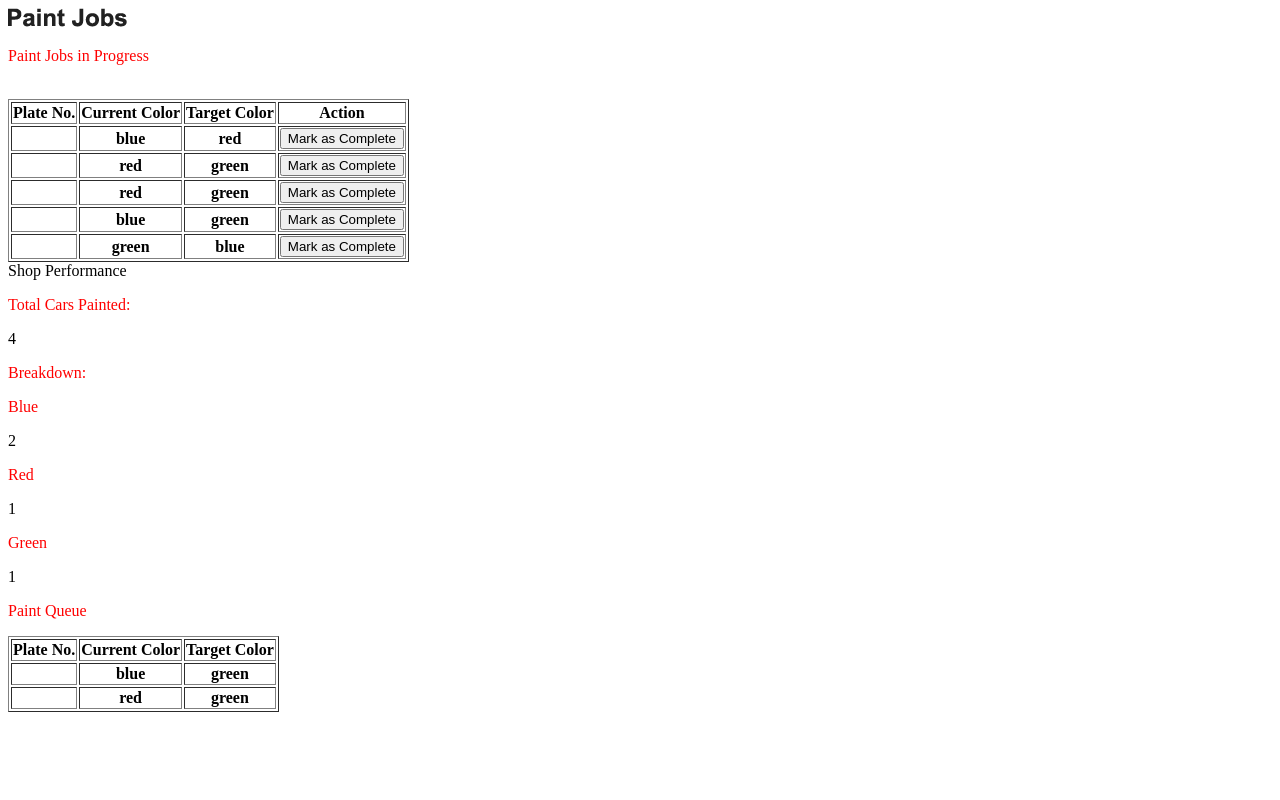
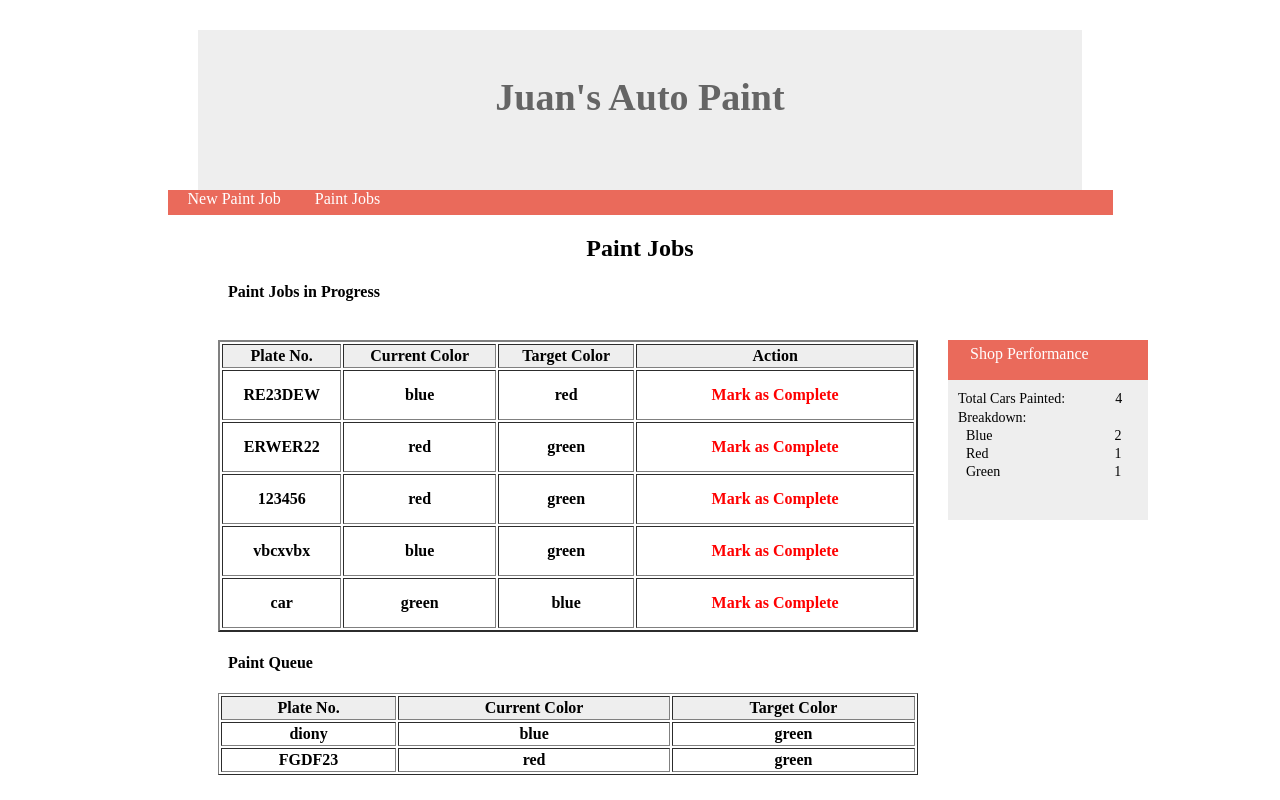
Before and after one commit to dionyanilao/Web-Developer-Practical-Exam, a PHP site: page /queue.php in a window 1280 px wide. Run offline with PHP 8.4, Linux system fonts and the light colour scheme; data comes from the database, SQL or seed files in the repository; both versions use the stored data as it was after the commit; data that the repository does not hold is empty.

Commit message:
Web Developer Practical Exam

```diff
--- /dev/null
+++ b/assets/css/style3.css
@@ -0,0 +1,197 @@
+
+::-webkit-scrollbar {
+    display: none;
+}
+
+
+body {
+  -ms-overflow-style: none;
+}
+
+.done{
+	color: red;
+	border: none;
+    background-color: inherit;
+    padding: 14px 28px;
+    font-size: 16px;
+    cursor: pointer;
+    display: inline-block;
+    text-decoration: none;
+}
+.header-container{
+	background-color: #EEEEEE;
+	height:150px;
+	opacity:1;
+	width: 70%;
+	margin: auto;
+	padding-top: 10px;
+	margin-top: 30px;
+}
+.header{
+	color: #656565;
+	font-size: 38px;
+	text-align: center;
+	margin-top: 35px;
+
+}
+.nav-container{
+	background-color: #EA6A5B;
+	width: 945px;
+	margin: auto;
+	height: 25px;
+
+
+
+}
+
+.nav{
+	margin-left: 10px;
+	padding: 10px;
+	margin-top: 5px;
+	color: white;
+	padding-bottom: 4px;
+    display: inline;
+
+
+}
+a{
+	text-decoration: none;
+}
+.nav:hover ,  .nav:active  {
+	border-bottom: solid 2px #000;
+	color: black;
+}
+
+h2{
+	text-align: center;
+}
+#image-container{
+	text-align: center;
+}
+#image1{
+	margin-right: 200px;
+}
+#arrow{
+	position: absolute;
+	right: 640px;
+	top: 340px;
+}
+.header3{
+	margin-left: 210px;
+}
+.cardetails{
+	margin-left: 210px;
+}
+.submit-cd{
+	background-color: #EA6A5B;
+	width: 120px;
+	height: 30px;
+	color: white;
+	border:none;
+	margin-top: 13px;
+}
+.cd-input{
+	width: 200px;
+	margin-top: 10px;
+}
+#plate-number{
+	margin-left: 50px;
+	width: 195px;
+}
+#c-color{
+	margin-left: 23px;
+}
+#t-color{
+	margin-left:32px;
+}
+
+
+
+.tblInProgress{
+	width: 700px;
+	margin-left: 210px;
+	float: left;
+	height: 100px;
+
+}
+
+
+th{
+	height: 20px;
+}
+tr{
+	height: 20px;
+}
+.breakdown{
+	background-color: #EEEEEE;
+	width: 180px;
+	float: left;
+	line-height: 1.3;
+	height: 120px;
+	margin-left: 30px;
+	font-size: 14px;
+	padding: 10px;
+	padding-top: 10px;
+
+
+
+}
+.sp{
+	background-color: #EA6A5B;
+	overflow: auto;
+	width: 200px;
+	height: 40px;
+	margin-left: 940px;
+
+	color: white;
+}
+.spHeader{
+	position: absolute;
+	left: 970px;
+	top: 345px;
+}
+.result1{
+	margin-left: 50px;
+}
+.result2{
+	margin-left: 122px;
+}
+.result3{
+	margin-left: 126px;
+}
+.result4{
+	margin-left: 114px;
+}
+
+.header5{
+	margin-left: 220px;
+}
+
+tbody{
+	text-align: center;
+	height: 10px;
+}
+thead{
+	background-color: #EEEEEE;
+}
+.breakdownColors{
+	margin-left: 8px;
+}
+.pq{
+	width: 700px;
+	margin-left: 210px;
+	float: left;
+	height: 100px;
+
+}
+
+.inProgress{
+	width: 700px;
+}
+#pq{
+	margin-left: 10px;
+}
+small{
+	margin-left: 200px;
+	color: red;
+}
--- a/css/style.css
+++ /dev/null
@@ -1,3 +0,0 @@
-p{
-	color: red;
-}
--- /dev/null
+++ b/header.php
@@ -0,0 +1,17 @@
+<!DOCTYPE html>
+<html>
+<head>
+	<title></title>
+	<link rel="stylesheet" type="text/css" href="assets/css/style3.css">
+</head>
+<body>
+
+
+
+	<div class="header-container">
+		<h1 class="header">Juan's Auto Paint</h1>
+	</div>
+	 <div class="nav-container">
+		<a class="nav" id="nav1" href="index.php">New Paint Job</a>
+		<a class="nav" href="queue.php">Paint Jobs</a>
+	</div>
--- a/queue.php
+++ b/queue.php
@@ -1,19 +1,14 @@
 
 <?php
-require 'includes/conn.php'
+require 'includes/conn.php';
+require 'header.php';
  ?>
-<!DOCTYPE html>
-<html>
-<head>
 
-<title></title>
-<link rel="stylesheet" type="text/css" href="css/style.css">
-</head>
-<body>
-<img class ="paintjob" src="assets/images/paintjob.png">
+<h2 class="header2">Paint Jobs</h2>
 
-<p>Paint Jobs in Progress</p><br>
-<table border="1" class="inProgress">
+<h4 class="header5">Paint Jobs in Progress</h4><br>
+<form method="POST" class="in-progress">
+<table border="2" class="tblInProgress">
 	<thead>
     <tr>
       <th scope="col">Plate No.</th>
@@ -29,15 +24,34 @@ require 'includes/conn.php'
 		$result = mysqli_query($conn, $sql);
 		$resultCheck = mysqli_num_rows($result);
 
+
 		if ($resultCheck > 0 ) {
 			while($rows = mysqli_fetch_assoc($result)){
-				echo "<tbody><tr><th>" . $rows['plate-no.'] . "</th><th>" .$rows['current']. "</th><th>" . $rows['target'] . "</th><th>" .'<button class="done">Mark as Complete</button>' . "</th></tr></tbody>" ;
+				echo "<tbody><tr><th>" . $rows['plate'] . "</th><th>" .$rows['current']. "</th><th>" . $rows['target'] . "</th><th>" .'<a onclick = refresh() href=queue.php?id='.$rows['id']  .' class="done" name="done ">Mark as Complete</a>' . "</th></tr></tbody>" ;
+
 			}
+
+
+			if (isset($_GET['id'])) {
+				$update= 'UPDATE `paints` SET `action`="done" WHERE id='.$_GET['id'];
+				mysqli_query($conn, $update);
+				$sql = 'SELECT  * from paints where action = "pending" LIMIT 5';
+				header('Location: queue.php?action=done');
+
+			}
+
+
 		}
+
 	 ?>
+
+
 </table>
-Shop Performance
+</form>
 
+
+
+<div class="sp"><span class="spHeader">Shop Performance</span></div>
 
 <?php
 	$totalcars = 'SELECT * from paints where action ="done"';
@@ -52,18 +66,20 @@ Shop Performance
 	$resultCheck4 = mysqli_num_rows($result4);
 	$result5=mysqli_query($conn,$green);
 	$resultCheck5 = mysqli_num_rows($result5);
-	echo '<div class ="breakdown"><p>Total Cars Painted:</p> '.$resultCheck2.
-		  '<p>Breakdown:</p>
-		  <p>Blue</p>'.$resultCheck3.
-		  '<p>Red</p>'.$resultCheck4.
-		  '<p>Green</p>'.$resultCheck5. '</div>';
+
+	echo '<div class ="breakdown"><span>Total Cars Painted:<span><span class="result1 results">'.$resultCheck2.
+		  '</span><br> Breakdown:<br>
+		  <div class="breakdownColors">
+		  Blue<span class="result2 results">'. $resultCheck3.'</span><br>
+		  Red<span class="result3 results">'.$resultCheck4.'</span><br>
+		  Green<span class="result4 results">'.$resultCheck5. '</span></div></div>';
 
 
  ?>
 
 
-
-<p>Paint Queue</p>
+<div class="pq">
+<h4 id="pq">Paint Queue</h4>
 <table border="1" class="inProgress">
 	<thead>
     <tr>
@@ -80,10 +96,13 @@ Shop Performance
 
 		if ($resultCheck > 0 ) {
 			while($rows = mysqli_fetch_assoc($result)){
-				echo "<tbody><tr><th>" . $rows['plate-no.'] . "</th><th>" .$rows['current']. "</th><th>" . $rows['target'] . "</th></tr></tbody>" ;
+				echo "<tbody><tr><th>" . $rows['plate'] . "</th><th>" .$rows['current']. "</th><th>" . $rows['target'] . "</th></tr></tbody>" ;
 			}
 		}
 	 ?>
   </table>
+  </div>
 </body>
 </html>
+
+<!-- UPDATE `paints` SET`action`="pending" WHERE 1 -->
```
Also changed, not shown: database/carpaint.sql (added, +79 -0 lines), includes/done.php (+7 -0 lines), includes/submit.php (+19 -2 lines), index.php (+29 -17 lines).
